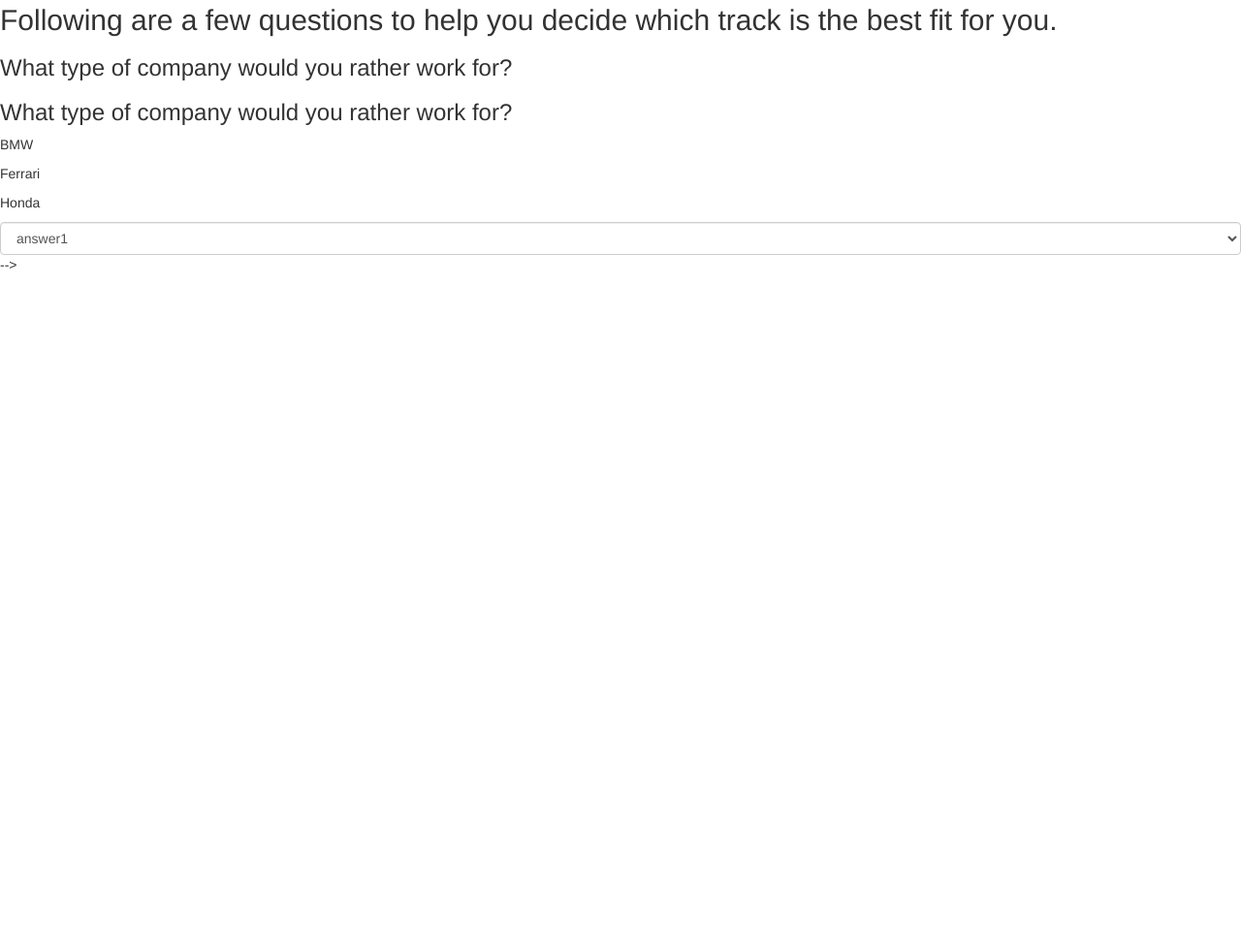
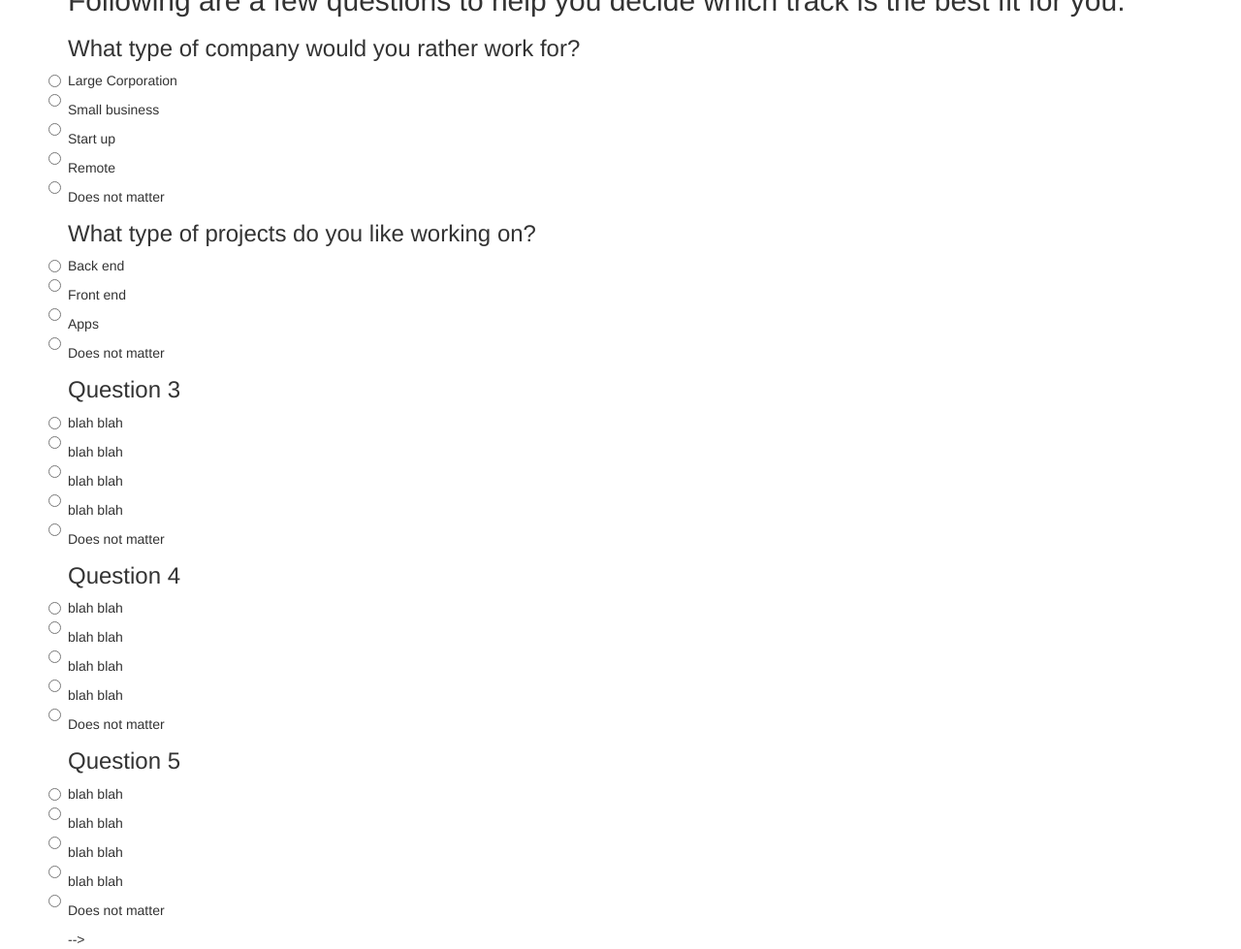
Before and after one commit to bethatmarys/track-suggestion-app, a plain HTML site: page index.html in a window 1280 px wide. Shown: the part 96-1075 px from the top of the page at 97% size. Before the commit the page ends 800 px from the top, so only its background shows below. Drawn offline with Linux system fonts and the light colour scheme.

Commit message:
add all five questions with possible answers. All working on front end.

```diff
--- a/index.html
+++ b/index.html
@@ -9,29 +9,60 @@
   </head>
   <body>
   </body>
-    <div> class="container"</div>
+    <div class="container">
     <h1>Which track is best for you?</h1>
       <h2>Following are a few questions to help you decide which track is the best fit for you.</h2>
-        <h3>What type of company would you rather work for?</h3>
-        <form id="option">
-                <div class="radio">
-                  <h3>What type of company would you rather work for?</h3>
-                  <p><input type="radio" name="make" value="bmw"></p>
-                  BMW
-                  <p><input type="radio" name="make" value="ferrari"></p>
-                  Ferrari
-                  <p><input type="radio" name="make" value="honda"></p>
-                  Honda
-                </div>
 
-      <select class="form-control" id="question2">
-        <option>answer1</option>
-        <option>answer2</option>
-        <option>answer3</option>
-        <option>answer4</option>
-        <option>answer5</option>
-      </select>
-
+        <form id="option1">
+              <div class="radio">
+                <h3>What type of company would you rather work for?</h3>
+                <p><input type="radio" name="answer1" value="lg-corp"></p>
+                Large Corporation
+                <p><input type="radio" name="answer2" value="Sm-bus"></p>
+                Small business
+                <p><input type="radio" name="answer3" value="St-up"></p>
+                Start up
+                <p><input type="radio" name="answer4" value="Re"></p>
+                Remote
+                <p><input type="radio" name="answer5" value="Dnm"></p>
+                Does not matter
+              </div>
+        <form id="option2">
+              <div class="radio">
+                <h3>What type of projects do you like working on?</h3>
+                <p><input type="radio" name="answer1" value="bkend"></p>Back end
+                <p><input type="radio" name="answer2" value="ftend"></p>Front
+                end
+                <p><input type="radio" name="answer3" value="apps"></p>Apps
+                <p><input type="radio" name="answer4" value="Dnm"></p>Does not matter
+              </div>
+        <form id="option3">
+              <div class="radio">
+                <h3>Question 3</h3>
+                <p><input type="radio" name="answer1" value="blah1"></p>blah blah
+                <p><input type="radio" name="answer2" value="blah2"></p>blah blah
+                <p><input type="radio" name="answer3" value="blah3"></p>blah blah
+                <p><input type="radio" name="answer4" value="blah4"></p>blah blah
+                <p><input type="radio" name="answer4" value="Dnm"></p>Does not matter
+              </div>
+        <form id="option4">
+              <div class="radio">
+                <h3>Question 4</h3>
+                <p><input type="radio" name="answer1" value="blah1"></p>blah blah
+                <p><input type="radio" name="answer2" value="blah2"></p>blah blah
+                <p><input type="radio" name="answer3" value="blah3"></p>blah blah
+                <p><input type="radio" name="answer4" value="blah4"></p>blah blah
+                <p><input type="radio" name="answer4" value="Dnm"></p>Does not matter
+              </div>
+        <form id="option5">
+              <div class="radio">
+                <h3>Question 5</h3>
+                <p><input type="radio" name="answer1" value="blah1"></p>blah blah
+                <p><input type="radio" name="answer2" value="blah2"></p>blah blah
+                <p><input type="radio" name="answer3" value="blah3"></p>blah blah
+                <p><input type="radio" name="answer4" value="blah4"></p>blah blah
+                <p><input type="radio" name="answer4" value="Dnm"></p>Does not matter
+              </div>
 
 
       <!-- <form id="option">
```
